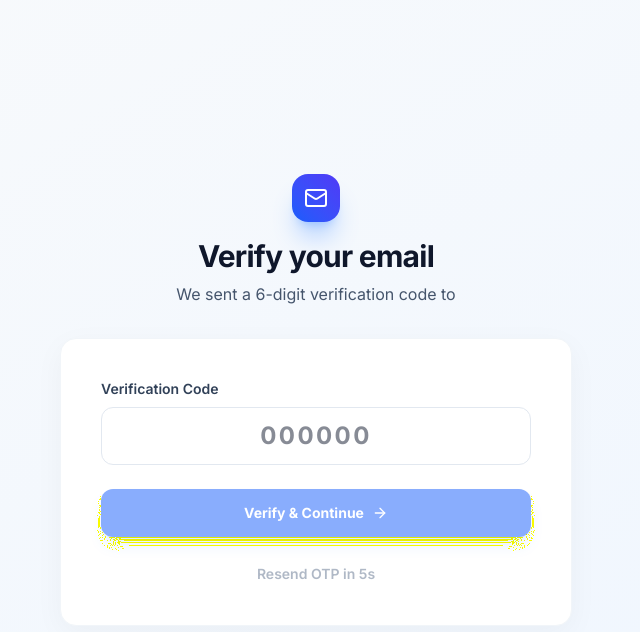
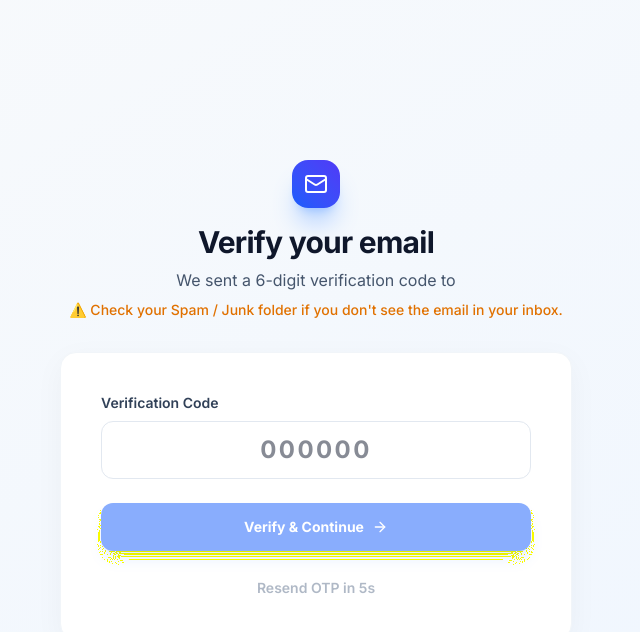
Before and after one commit to ujjwalinitiatives/SchoolManager, a Next.js app: page /verify-email in a window 1280 px wide. Shown: the top 632 px of the page, without its empty margins (324-964 px from the left). Built offline with nearby package versions, Linux system fonts and the light colour scheme.

Commit message:
fix: add spam folder notice on verify-email page

```diff
--- a/src/app/verify-email/page.tsx
+++ b/src/app/verify-email/page.tsx
@@ -105,6 +105,9 @@ function VerifyEmailForm() {
         <p className="mt-2 text-slate-600 dark:text-slate-400">
           We sent a 6-digit verification code to <strong className="text-slate-900 dark:text-slate-200">{email}</strong>
         </p>
+        <p className="mt-2 text-sm text-amber-600 dark:text-amber-400 font-medium">
+          ⚠️ Check your Spam / Junk folder if you don't see the email in your inbox.
+        </p>
       </div>
 
       <form onSubmit={handleSubmit} className="glass-card p-8 sm:p-10">
```
